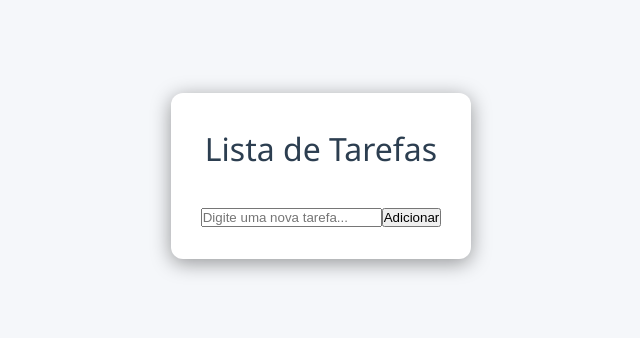
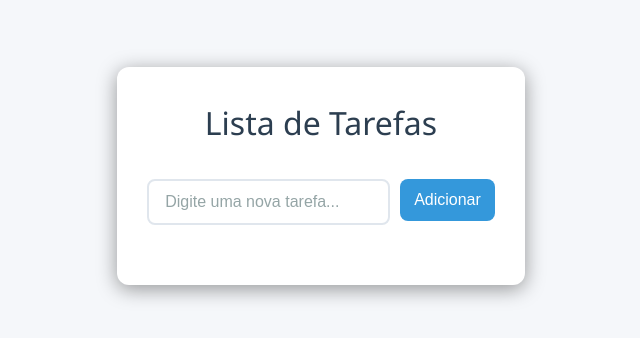
Before and after one commit to auriceliof/hashtag-ToDoListProject-, a React (Vite) app in the folder frontend/: page / in a window 1280 px wide. Shown: the part 244-582 px from the top of the page, without its empty margins (319-959 px from the left). Built offline with nearby package versions, Linux system fonts and the light colour scheme.

Commit message:
add styles

```diff
--- /dev/null
+++ b/frontend/src/components/AddToDo.css
@@ -0,0 +1,58 @@
+.add-todo-form {
+  display: flex;
+  gap: 10px;
+  margin-bottom: 30px;
+  align-items: flex-start;
+  flex-wrap: wrap;
+}
+
+.input-container {
+  display: flex;
+  flex-direction: column;
+  flex: 1;
+}
+
+.error-message {
+  color: red;
+  font-size: 1rem;
+  margin-top: 4px;
+  margin-left: 4px;
+}
+
+.todo-input {
+  flex: 1;
+  padding: 12px 16px;
+  border: 2px solid #e0e6ed;
+  border-radius: 8px;
+  font-size: 1rem;
+  outline: none;
+  transition: border-coloer 0.3s ease;
+}
+
+.todo-input:focus {
+  border-color: #3498db;
+}
+
+.todo-input::placeholder {
+  color: #95a5a6;
+}
+
+.add-button {
+  padding: 12px 14px;
+  background-color: #3498db;
+  color: white;
+  border: none;
+  border-radius: 8px;
+  font-size: 1rem;
+  font-weight: 500;
+  cursor: pointer;
+  transition: background-color 0.3s ease;
+}
+
+.add-button:hover {
+  background-color: #2980b9;
+}
+
+.add-button:active {
+    transform: translateY(1px);
+}
--- a/frontend/src/components/AddToDo.jsx
+++ b/frontend/src/components/AddToDo.jsx
@@ -1,28 +1,30 @@
 import React, { useState } from "react";
+import "./AddTodo.css";
 
-export function AddTodo({onAddTodo}) {
+export function AddTodo({ onAddTodo }) {
   const [inputValue, setInputValue] = useState("");
   const [errorMessage, setErrorMessage] = useState("");
 
   const handleChange = (e) => {
     setInputValue(e.target.value);
     if (errorMessage) setErrorMessage("");
-  }
+  };
 
   const handleSubmit = (e) => {
     e.preventDefault();
-    if(inputValue.trim() === "") {
-        setErrorMessage("Digite uma tarefa antes de adicionar")
+    if (inputValue.trim() === "") {
+      setErrorMessage("Digite uma tarefa antes de adicionar");
     } else {
       // Adicionar tarefa
       onAddTodo(inputValue.trim());
       setInputValue("");
       setErrorMessage("");
     }
-  }
+  };
 
   return (
     <form className="add-todo-form" onSubmit={handleSubmit}>
+      <div className="input-container">
         <input
           type="text"
           placeholder="Digite uma nova tarefa..."
@@ -32,7 +34,7 @@ export function AddTodo({onAddTodo}) {
         />
 
         {errorMessage && <p className="error-message">{errorMessage}</p>}
-
+      </div>
       <button type="submit" className="add-button">
         Adicionar
       </button>
```
Lines whose indentation alone changed are shown as unchanged.
